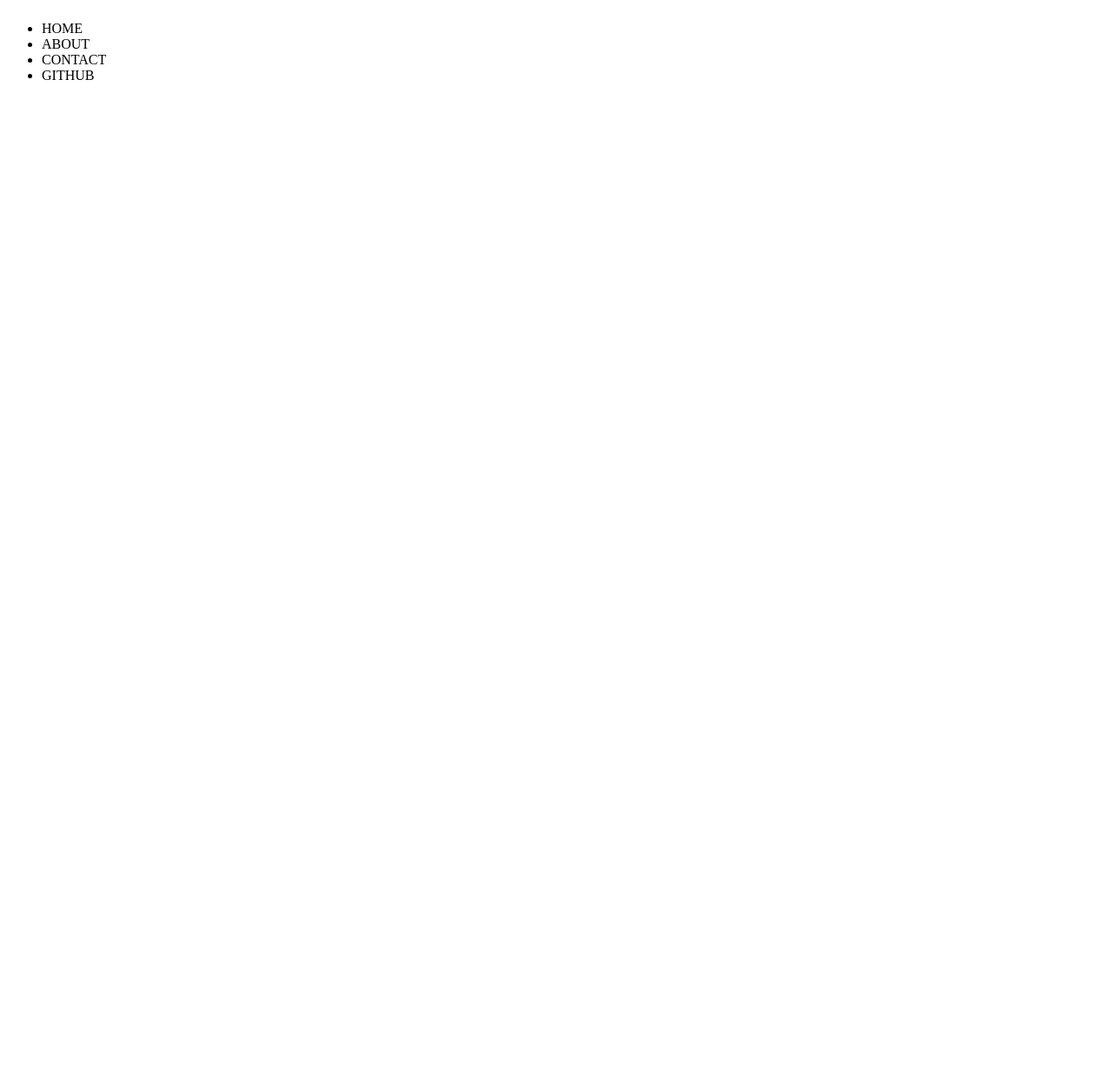
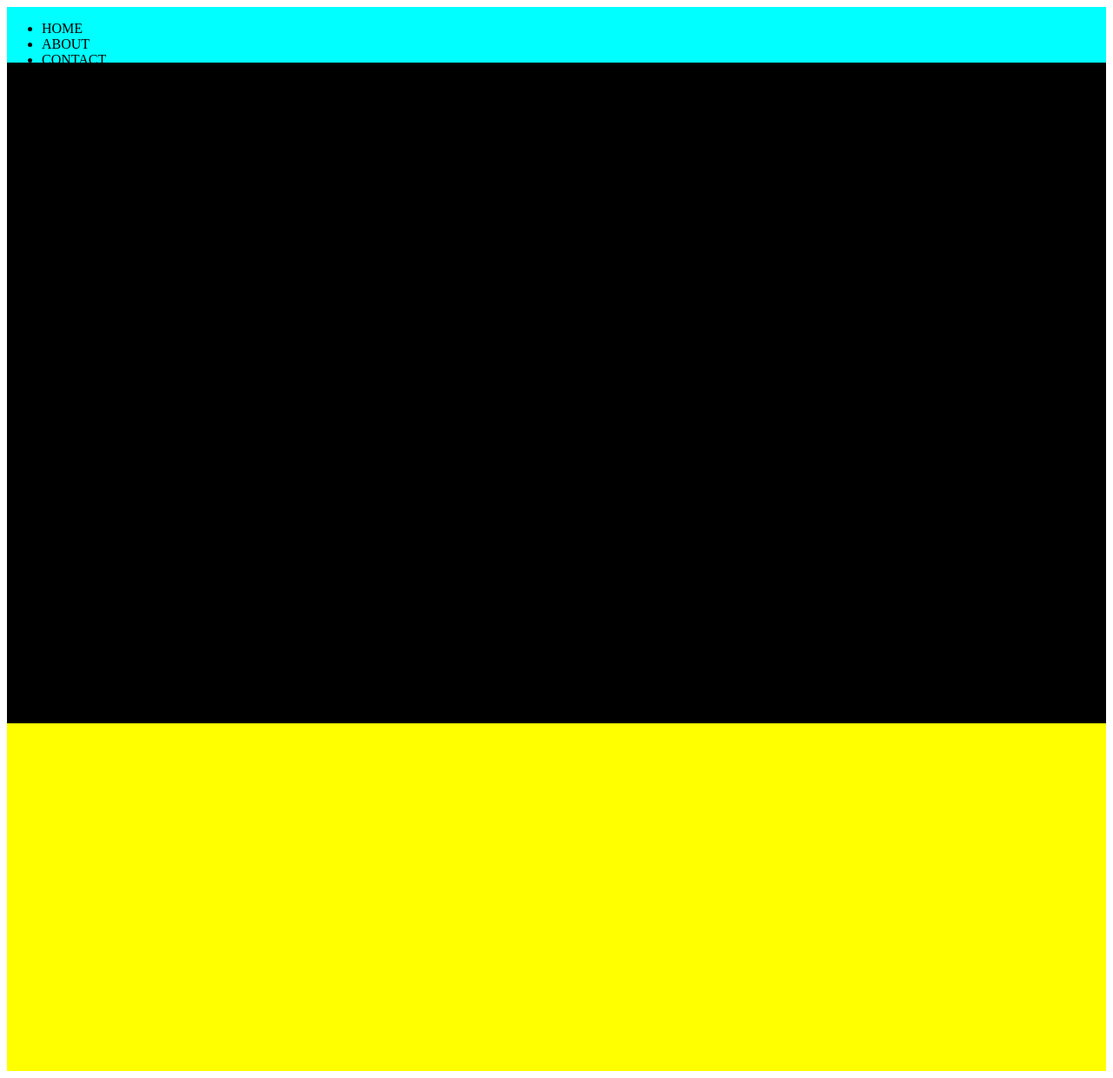
Before and after one commit to CristoforosChoras/portofolio-v1, a website: page src/index.html in a window 1280 px wide. Shown: the whole page at 87% size. Before the commit the page ends 800 px from the top, so only its background shows below. Drawn offline with nearby package versions, Linux system fonts and the light colour scheme; files that its build step writes are made by us from their sources.

Commit message:
main layout grid

```diff
--- a/src/scss/layouts/__layouts-dir.scss
+++ b/src/scss/layouts/__layouts-dir.scss
@@ -5,4 +5,9 @@
 // main layout is grid 3 rows with header main-content and footer and no columns
 body{
     display: grid;
+    grid-template-rows: 8vh 95vh 50vh;
+    grid-template-areas:
+    "topmenu"
+    "main"
+    "footer";
 }
--- a/src/scss/layouts/_footer.scss
+++ b/src/scss/layouts/_footer.scss
@@ -0,0 +1,4 @@
+footer{
+    grid-area: footer ;
+    background-color: yellow;
+}
--- a/src/scss/layouts/_header.scss
+++ b/src/scss/layouts/_header.scss
@@ -0,0 +1,4 @@
+header{
+    grid-area: topmenu;
+    background-color: aqua;
+}
--- a/src/scss/layouts/_main-content.scss
+++ b/src/scss/layouts/_main-content.scss
@@ -0,0 +1,3 @@
+main{
+    grid-area: main ;background-color: black;
+}
```
